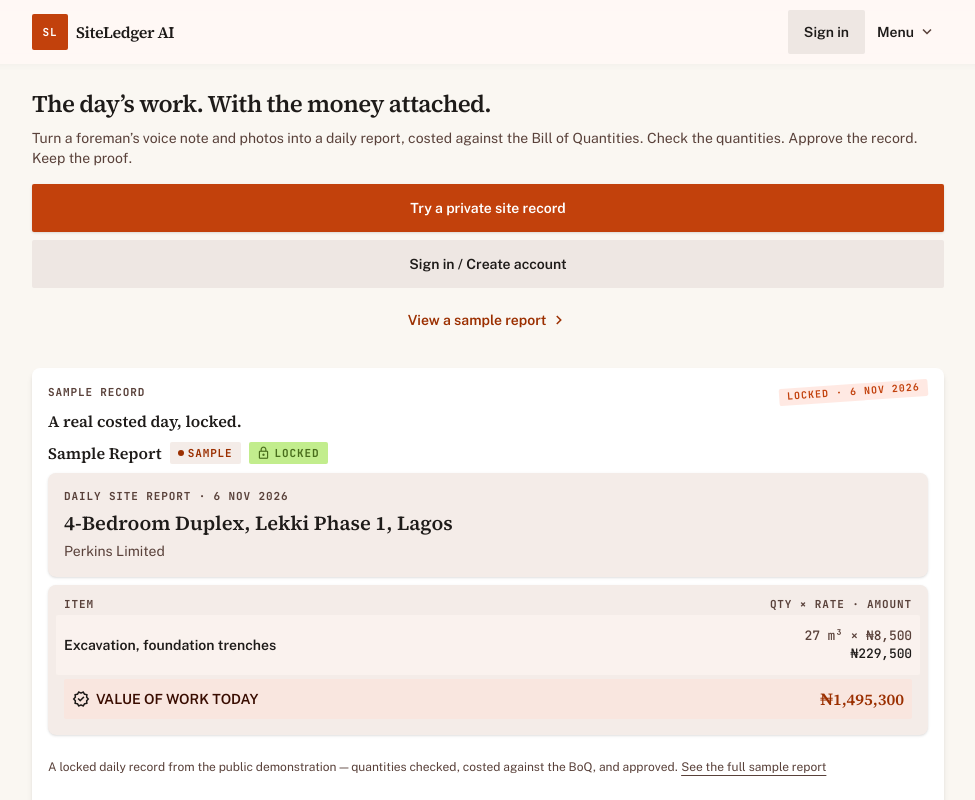
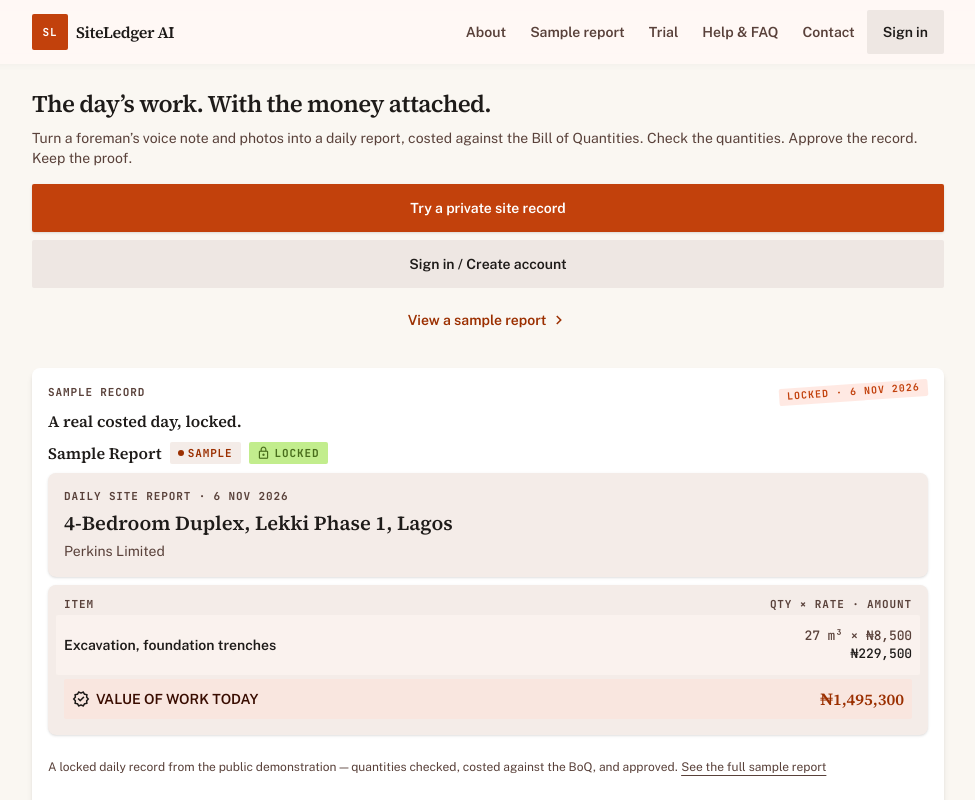
Before and after one commit to Kamarudeen-Balogun/siteledger-ai, a Next.js app: page / in a window 1280 px wide. Shown: the top 800 px of the page, without its empty margins (152-1127 px from the left). Built offline with nearby package versions, Linux system fonts and the light colour scheme.

Commit message:
Desktop: public header gets an inline top nav at 1024px+, mobile Menu hidden on desktop

```diff
--- a/components/public-site.tsx
+++ b/components/public-site.tsx
@@ -77,9 +77,12 @@ export function PublicSite({ children, current }: { children: ReactNode; current
           <span className="font-headline-sm text-headline-sm font-bold tracking-tight text-on-surface">SiteLedger AI</span>
         </Link>
         <div className="flex items-center gap-1">
+          <nav aria-label="Site navigation" className="mr-2 hidden items-center gap-6 lg:flex">
+            {menuLinks.slice(0, 5).map(([href, label]) => <Link key={href} href={href} aria-current={current === href ? "page" : undefined} className="flex min-h-[44px] items-center py-1 font-label-ledger text-label-ledger text-on-surface-variant transition-colors hover:text-on-surface">{label}</Link>)}
+          </nav>
           <LandingAccountLink className="flex h-10 min-h-[44px] items-center justify-center rounded bg-surface-container-high px-4 font-label-ledger text-label-ledger text-on-surface transition-colors hover:bg-surface-container-highest active:scale-95" anonymousLabel="Sign in" activeHref="/today" activeLabel="Open diary" />
           <WorkspaceProfile onlyWhenActive />
-          <PublicMenu />
+          <div className="lg:hidden"><PublicMenu /></div>
         </div>
       </div>
     </header>
```
